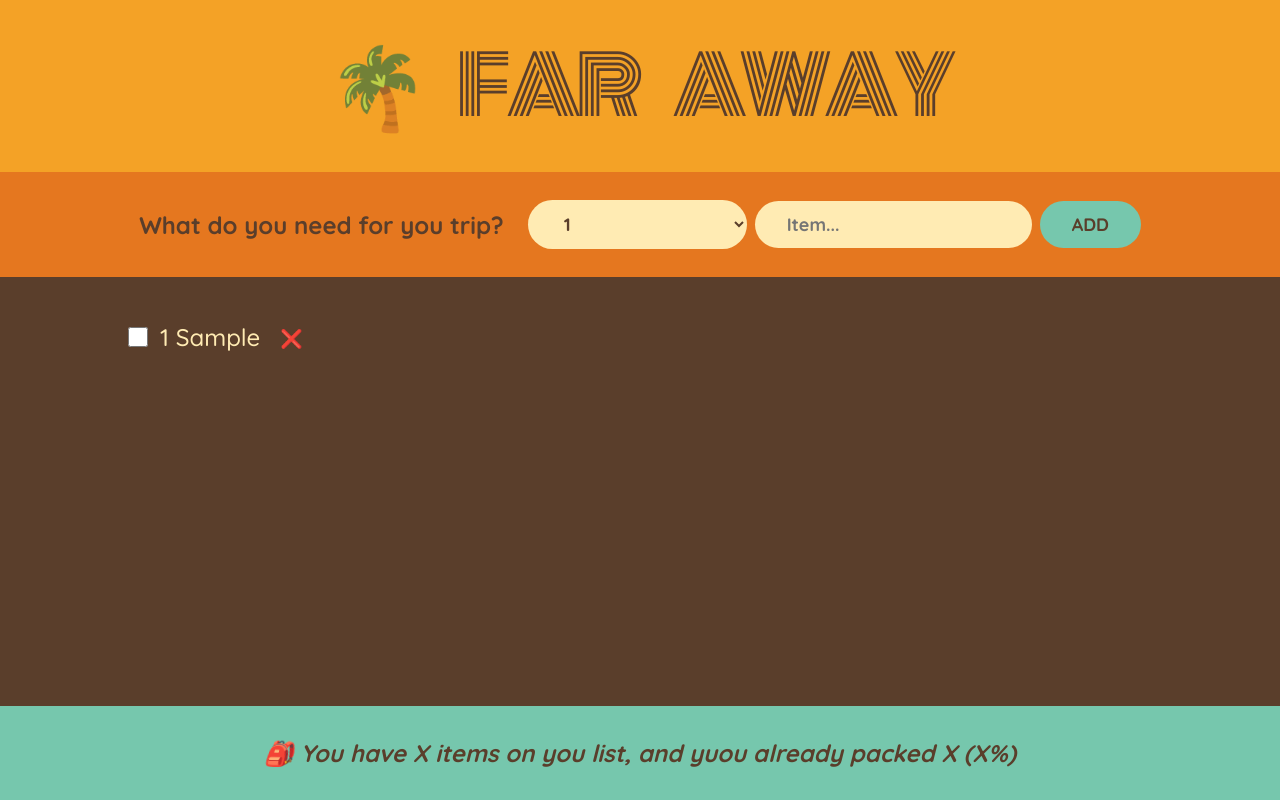
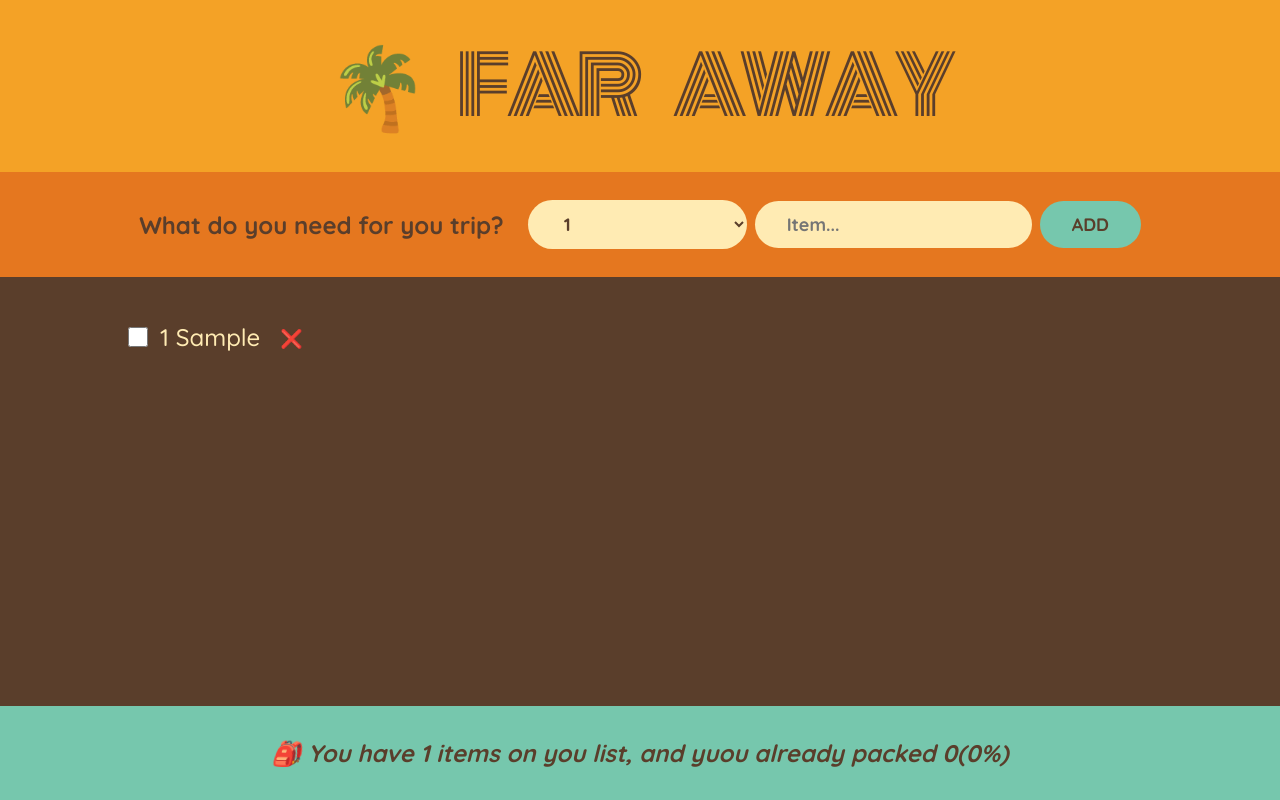
Before and after one commit to SeratiVilankulu/TravelList, a React (Create React App) app: page / in a window 1280 px wide. Both pictures are taken after typing "Sample" into the empty fields and a click on the button "ADD". Built offline with nearby package versions, Linux system fonts and the light colour scheme.

Commit message:
Adding stats for items

```diff
--- a/src/App.js
+++ b/src/App.js
@@ -33,7 +33,7 @@
         onDeleteItem={handleDeleteItem}
         onToggleItem={handleToggleItem}
       />
-      <Stats />
+      <Stats items={items}/>
     </div>
   );
 }
--- a/src/Stats.jsx
+++ b/src/Stats.jsx
@@ -1,8 +1,23 @@
-function Stats() {
+function Stats({ items }) {
+  if (!items.length)
+    return (
+      <em className="stats">Start adding some items to your packing list 📝</em>
+    );
+
+  const numItems = items.length;
+  const numPacked = items.filter((item) => item.packed).length;
+  const percentage = Math.round((numPacked / numItems) * 100);
+
   return (
     <>
       <footer className="stats">
-        <em>🎒 You have X items on you list, and yuou already packed X (X%)</em>
+        <em>
+          {percentage === 100
+            ? "You got everything! Ready to go ✈️"
+            : `🎒 You have ${numItems} items on you list, and yuou already packed
+          ${numPacked}(${percentage}%)
+`}
+        </em>
       </footer>
     </>
   );
```
